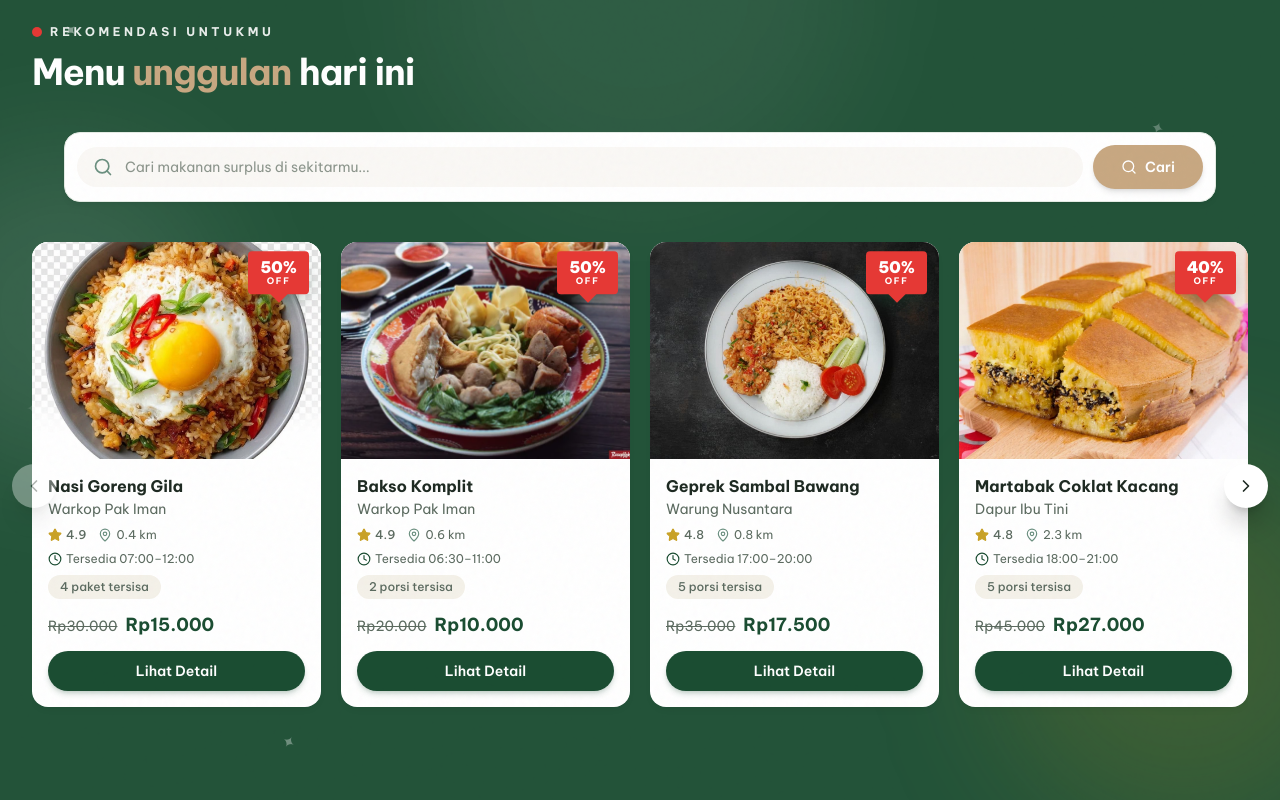
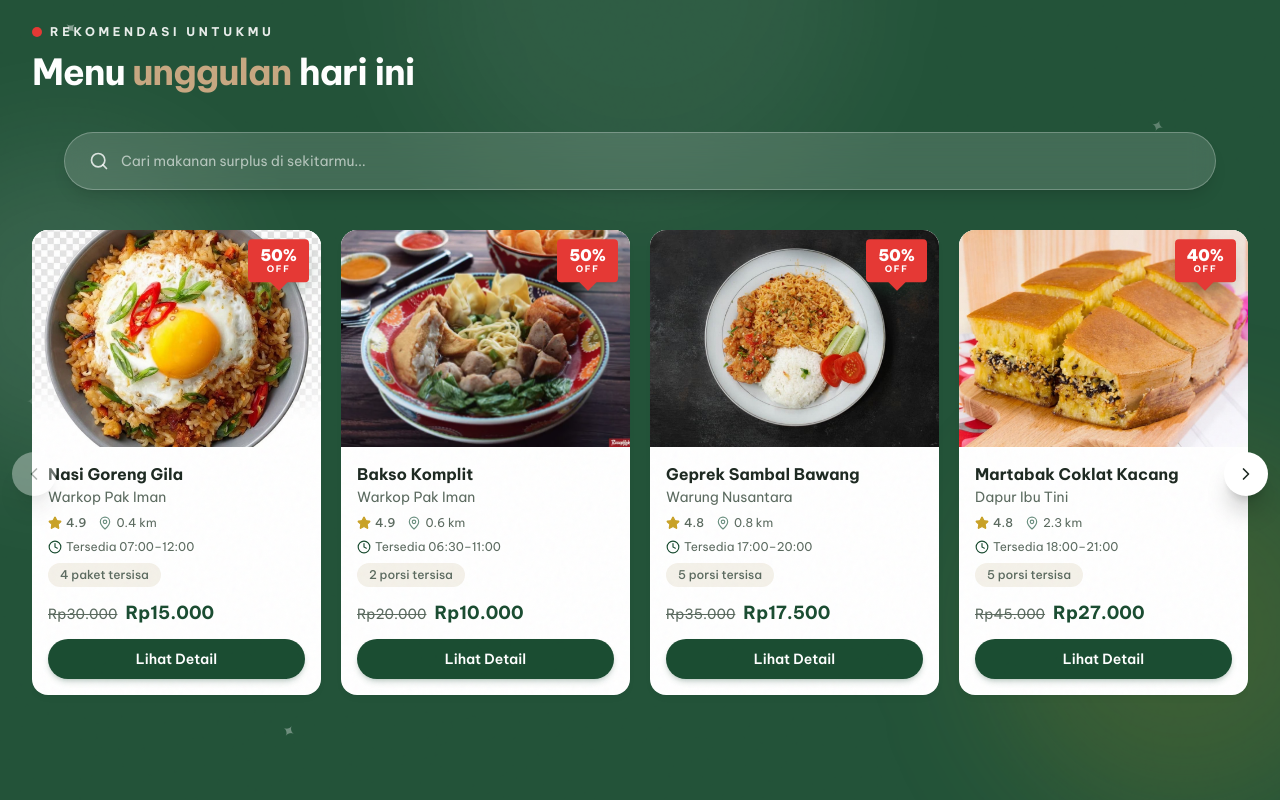
Before and after one commit to kayy-eci/Rebitesss, a Next.js app: page / in a window 1280 px wide. Shown: the part 880-1680 px from the top of the page. Built offline with nearby package versions, Linux system fonts and the light colour scheme.

Commit message:
perbaikan searchbar

```diff
--- a/app/components/ExploreSection.tsx
+++ b/app/components/ExploreSection.tsx
@@ -3,7 +3,6 @@
 import { useState } from "react";
 import type { FilterKey } from "@/lib/types";
 import { SearchFilterBar } from "@/app/components/SearchFilterBar";
-
 export function ExploreSection({
   onViewDetail,
 }: {
--- a/app/components/SearchFilterBar.tsx
+++ b/app/components/SearchFilterBar.tsx
@@ -17,10 +17,14 @@ interface SearchFilterBarProps {
   showLocation?: boolean;
   showInlineResults?: boolean;
   onSelectResult?: (id: string) => void;
+  variant?: "default" | "glass";
 }
 
 const FOCUS_RING =
   "focus-visible:outline-none focus-visible:ring-2 focus-visible:ring-[#C8A882] focus-visible:ring-offset-2 focus-visible:ring-offset-cream-50";
+
+const GLASS_FOCUS_RING =
+  "focus-visible:outline-none focus-visible:ring-2 focus-visible:ring-white/60 focus-visible:ring-offset-2 focus-visible:ring-offset-transparent";
 
 function applySort(key: FilterKey) {
   return (a: FoodItem, b: FoodItem) => {
@@ -71,7 +75,9 @@ export function SearchFilterBar({
   showLocation = true,
   showInlineResults = false,
   onSelectResult,
+  variant = "default",
 }: SearchFilterBarProps) {
+  const isGlass = variant === "glass";
   const [locationOpen, setLocationOpen] = useState(false);
   const [location, setLocation] = useState(LOCATIONS[0]);
   const [isDropdownOpen, setIsDropdownOpen] = useState(false);
@@ -118,6 +124,17 @@ export function SearchFilterBar({
     return () => document.removeEventListener("keydown", handleKey);
   }, [dropdownVisible]);
 
+  useEffect(() => {
+    if (!dropdownVisible) return;
+
+    const previousOverflow = document.body.style.overflow;
+    document.body.style.overflow = "hidden";
+
+    return () => {
+      document.body.style.overflow = previousOverflow;
+    };
+  }, [dropdownVisible]);
+
   const handleQueryChange = (value: string) => {
     onQueryChange(value);
     setIsDropdownOpen(value.trim().length > 0);
@@ -135,8 +152,19 @@ export function SearchFilterBar({
   };
 
   return (
-    <div className="mx-auto max-w-7xl px-4 sm:px-6 lg:px-8">
-      <div className="rounded-2xl border border-sage-100 bg-white p-2.5 shadow-md shadow-forest-900/5 sm:p-3">
+    <div
+      className={cn(
+        "mx-auto max-w-7xl px-4 sm:px-6 lg:px-8",
+        isGlass && "relative z-30",
+      )}
+    >
+      <div
+        className={cn(
+          isGlass
+            ? "rounded-[28px] border border-white/25 bg-white/15 p-2 shadow-lg shadow-black/10 backdrop-blur-md sm:rounded-full"
+            : "rounded-2xl border border-sage-100 bg-white p-2.5 shadow-md shadow-forest-900/5 sm:p-3",
+        )}
+      >
         <form
           onSubmit={(e) => {
             e.preventDefault();
@@ -146,8 +174,18 @@ export function SearchFilterBar({
           className="flex flex-col gap-2.5 sm:flex-row sm:items-center"
         >
           <div className="relative flex-1">
-            <div className="flex w-full items-center gap-3 rounded-full bg-cream-50 px-4 py-2.5">
-              <Search className="h-5 w-5 shrink-0 text-sage-500" />
+            <div
+              className={cn(
+                "flex w-full items-center gap-3 rounded-full px-4 py-2.5",
+                !isGlass && "bg-cream-50",
+              )}
+            >
+              <Search
+                className={cn(
+                  "h-5 w-5 shrink-0",
+                  isGlass ? "text-white/80" : "text-sage-500",
+                )}
+              />
               <input
                 ref={inputRef}
                 type="search"
@@ -162,7 +200,10 @@ export function SearchFilterBar({
                 role="combobox"
                 aria-controls="search-inline-results"
                 className={cn(
-                  "w-full bg-transparent font-sans text-sm text-charcoal-900 placeholder:text-charcoal-500/70 focus:outline-none",
+                  "w-full bg-transparent font-sans text-sm focus:outline-none",
+                  isGlass
+                    ? "text-white placeholder:text-white/60"
+                    : "text-charcoal-900 placeholder:text-charcoal-500/70",
                   showInlineResults && "[&::-webkit-search-cancel-button]:hidden",
                 )}
               />
@@ -172,7 +213,12 @@ export function SearchFilterBar({
                   type="button"
                   aria-label="Hapus pencarian"
                   onClick={handleClear}
-                  className="-ml-1 flex h-6 w-6 shrink-0 items-center justify-center rounded-full text-charcoal-500 transition-colors duration-150 hover:bg-cream-100 hover:text-charcoal-900"
+                  className={cn(
+                    "-ml-1 flex h-6 w-6 shrink-0 items-center justify-center rounded-full transition-colors duration-150",
+                    isGlass
+                      ? "text-white/70 hover:bg-white/15 hover:text-white"
+                      : "text-charcoal-500 hover:bg-cream-100 hover:text-charcoal-900",
+                  )}
                 >
                   <X className="h-4 w-4" />
                 </button>
@@ -196,7 +242,7 @@ export function SearchFilterBar({
                     animate={{ opacity: 1, y: 0 }}
                     exit={{ opacity: 0, y: -6 }}
                     transition={{ duration: 0.18 }}
-                    className="absolute left-0 right-0 top-full z-50 mt-2 max-h-[340px] overflow-y-auto rounded-2xl border border-sage-100 bg-white p-1.5 shadow-xl"
+                    className="absolute left-0 right-0 top-full z-50 mt-2 max-h-[min(340px,60vh)] overflow-y-auto overscroll-contain rounded-2xl border border-sage-100 bg-white p-1.5 shadow-xl [scrollbar-width:thin] [&::-webkit-scrollbar]:w-1.5 [&::-webkit-scrollbar-thumb]:rounded-full [&::-webkit-scrollbar-thumb]:bg-sage-500/40 [&::-webkit-scrollbar-track]:bg-transparent"
                   >
                     {results.length > 0 ? (
                       results.map((item) => (
@@ -272,8 +318,11 @@ export function SearchFilterBar({
               aria-expanded={locationOpen}
               onClick={() => setLocationOpen((v) => !v)}
               className={cn(
-                "flex h-11 items-center gap-2 rounded-full border border-sage-100 bg-white px-4 text-sm font-medium text-charcoal-500 transition-colors duration-200 hover:border-[#C8A882]/40 hover:text-[#C8A882]",
-                FOCUS_RING,
+                "flex h-11 items-center gap-2 rounded-full border px-4 text-sm font-medium transition-colors duration-200",
+                isGlass
+                  ? "border-white/30 bg-white/10 text-white hover:border-white/60 hover:text-white"
+                  : "border-sage-100 bg-white text-charcoal-500 hover:border-[#C8A882]/40 hover:text-[#C8A882]",
+                isGlass ? GLASS_FOCUS_RING : FOCUS_RING,
               )}
             >
               <MapPin className="h-4 w-4 text-[#C8A882]" />
@@ -330,6 +379,7 @@ export function SearchFilterBar({
           </div>
           )}
 
+          {!isGlass && (
             <button
               type="submit"
               className={cn(
@@ -341,6 +391,7 @@ export function SearchFilterBar({
               <Search className="h-4 w-4" />
               Cari
             </button>
+          )}
         </form>
       </div>
     </div>
--- a/app/components/UrgentDealsSection.tsx
+++ b/app/components/UrgentDealsSection.tsx
@@ -129,6 +129,7 @@ export function UrgentDealsSection({
             showLocation={false}
             showInlineResults
             onSelectResult={onViewDetail}
+            variant="glass"
           />
         </div>
 
```
Lines whose indentation alone changed are shown as unchanged.
